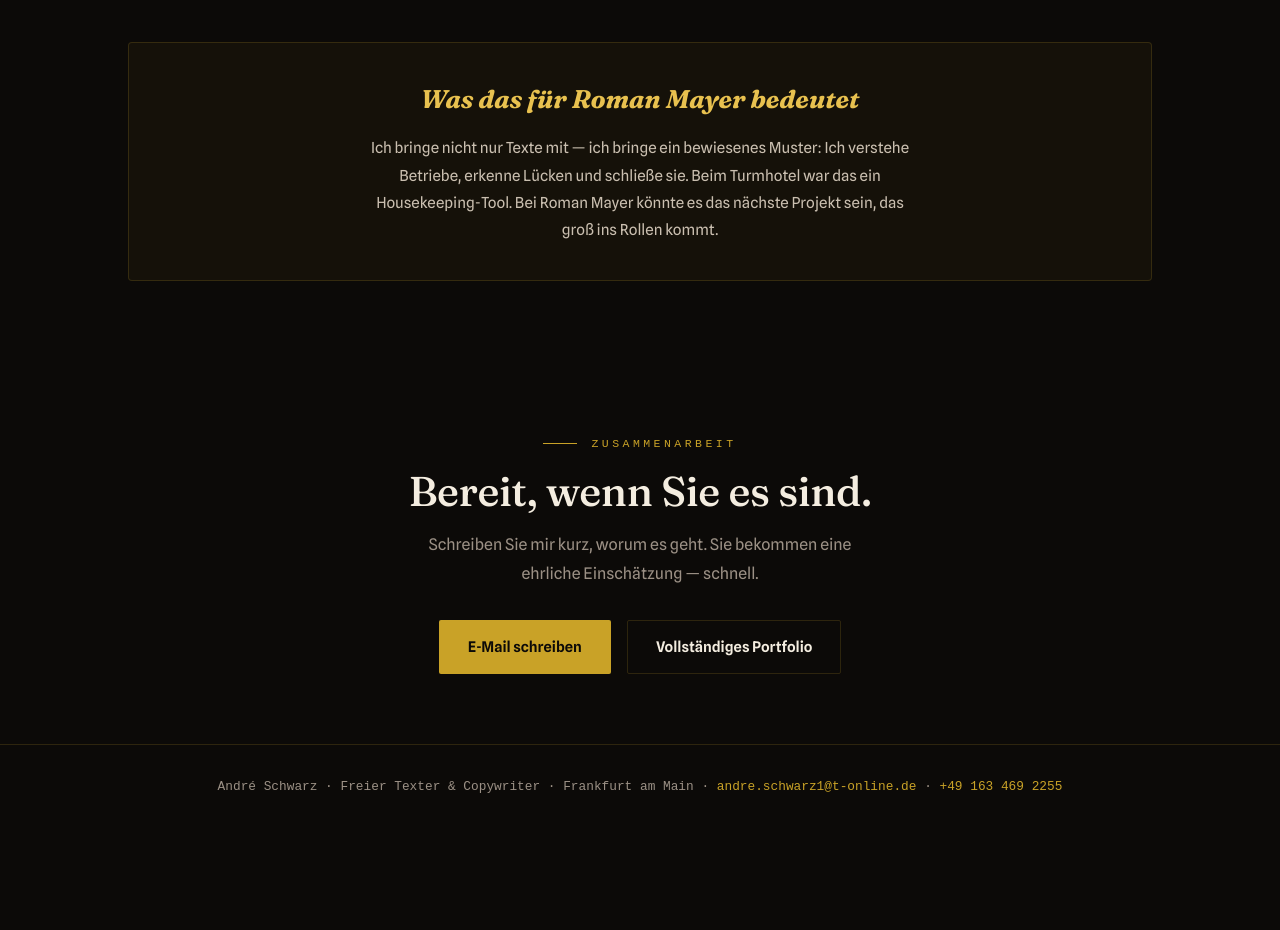
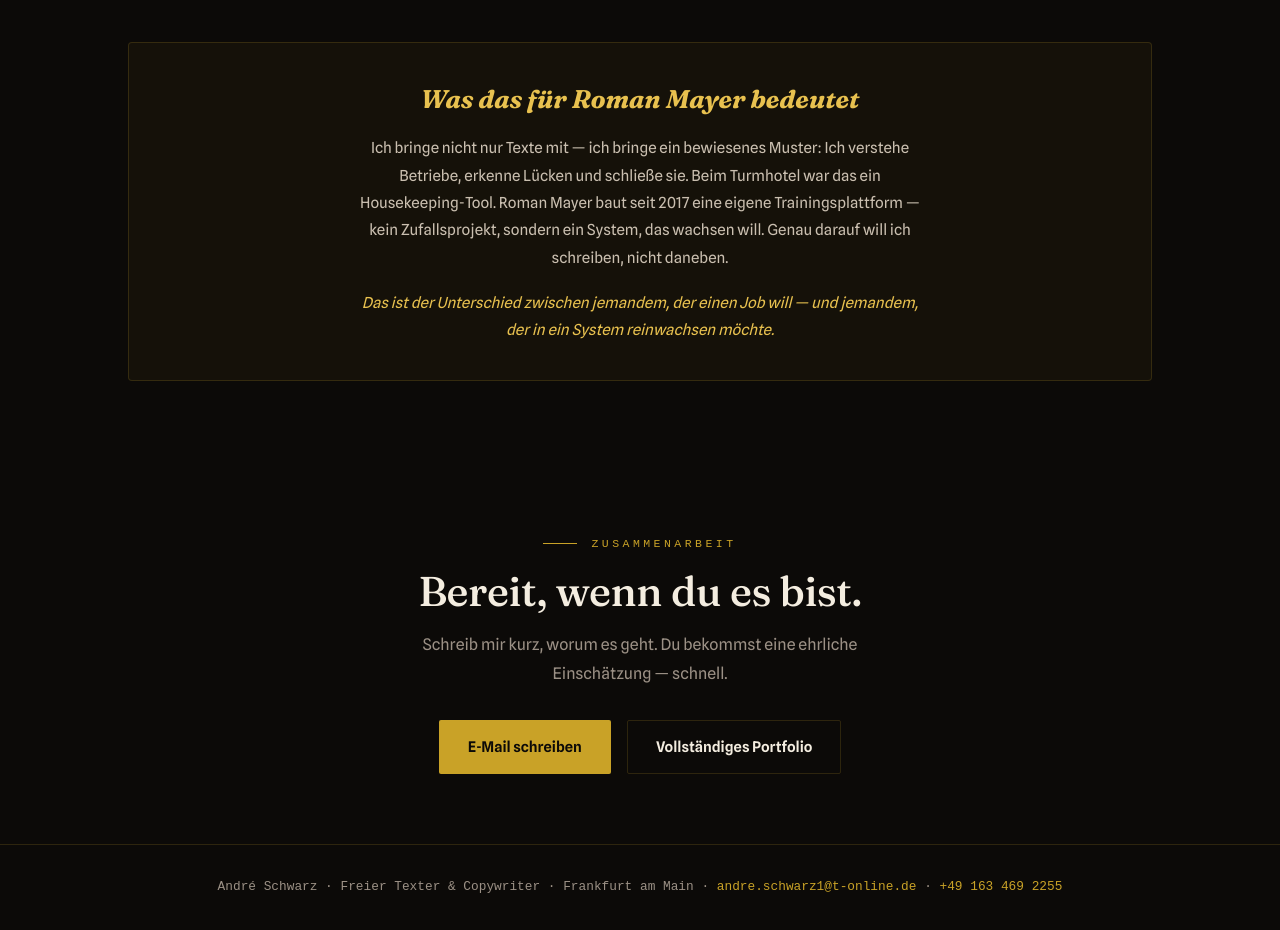
Before and after one commit to intelligentresponder-max/rm-apply, a plain HTML site: page index.html in a window 1280 px wide. Shown: the part 4760-5690 px from the top of the page. Before the commit the page ends 5589 px from the top, so only its background shows below. Drawn offline with Linux system fonts and the light colour scheme; a web font is replaced by a local one.

Commit message:
Anrede-Fix, Meta-Tags fuer Roman Mayer, Closing-Anker

```diff
--- a/index.html
+++ b/index.html
@@ -3,8 +3,12 @@
 <head>
 <meta charset="UTF-8">
 <meta name="viewport" content="width=device-width, initial-scale=1.0">
-<title>André Schwarz — Copywriter & Digitalisierung</title>
-<meta name="description" content="Bewerbung als Copywriter: Texte, die verkaufen, und digitale Prozesse, die im Alltag funktionieren.">
+<title>André Schwarz — Bewerbung Copywriter · Roman Mayer GmbH</title>
+<meta name="description" content="Bewerbung von André Schwarz als Copywriter bei Roman Mayer GmbH: Texte, die verkaufen, und digitale Prozesse, die im Alltag funktionieren.">
+<meta property="og:title" content="André Schwarz — Bewerbung Copywriter · Roman Mayer GmbH">
+<meta property="og:description" content="Texte, die verkaufen, und digitale Prozesse, die im Alltag funktionieren. Bewerbung als Copywriter bei Roman Mayer GmbH.">
+<meta property="og:url" content="https://intelligentresponder-max.github.io/rm-apply/">
+<meta property="og:type" content="website">
 <link rel="preconnect" href="https://fonts.googleapis.com">
 <link rel="preconnect" href="https://fonts.gstatic.com" crossorigin>
 <link href="https://fonts.googleapis.com/css2?family=Fraunces:ital,opsz,wght@0,9..144,300..900;1,9..144,300..900&family=Spline+Sans+Mono:wght@400;500;600&family=Spline+Sans:wght@400;500;600;700&display=swap" rel="stylesheet">
@@ -302,7 +306,12 @@ footer a{color:var(--gold);text-decoration:none;}footer a:hover{color:var(--gold
       <p>
         Ich bringe nicht nur Texte mit — ich bringe ein bewiesenes Muster: Ich verstehe Betriebe,
         erkenne Lücken und schließe sie. Beim Turmhotel war das ein Housekeeping-Tool.
-        Bei Roman Mayer könnte es das nächste Projekt sein, das groß ins Rollen kommt.
+        Roman Mayer baut seit 2017 eine eigene Trainingsplattform — kein Zufallsprojekt, sondern
+        ein System, das wachsen will. Genau darauf will ich schreiben, nicht daneben.
+      </p>
+      <p style="margin-top:18px;font-style:italic;color:var(--gold-bright);">
+        Das ist der Unterschied zwischen jemandem, der einen Job will — und jemandem,
+        der in ein System reinwachsen möchte.
       </p>
     </div>
   </section>
@@ -310,8 +319,8 @@ footer a{color:var(--gold);text-decoration:none;}footer a:hover{color:var(--gold
   <!-- KONTAKT -->
   <section class="final" id="kontakt">
     <div class="sec-label" style="justify-content:center">Zusammenarbeit</div>
-    <h2>Bereit, wenn Sie es sind.</h2>
-    <p>Schreiben Sie mir kurz, worum es geht. Sie bekommen eine ehrliche Einschätzung — schnell.</p>
+    <h2>Bereit, wenn du es bist.</h2>
+    <p>Schreib mir kurz, worum es geht. Du bekommst eine ehrliche Einschätzung — schnell.</p>
     <div class="final-actions">
       <a href="mailto:andre.schwarz1@t-online.de" class="btn btn-gold">E-Mail schreiben</a>
       <a href="https://intelligentresponder-max.github.io/texter-portfolio/" target="_blank" rel="noopener" class="btn btn-ghost">Vollständiges Portfolio</a>
```
